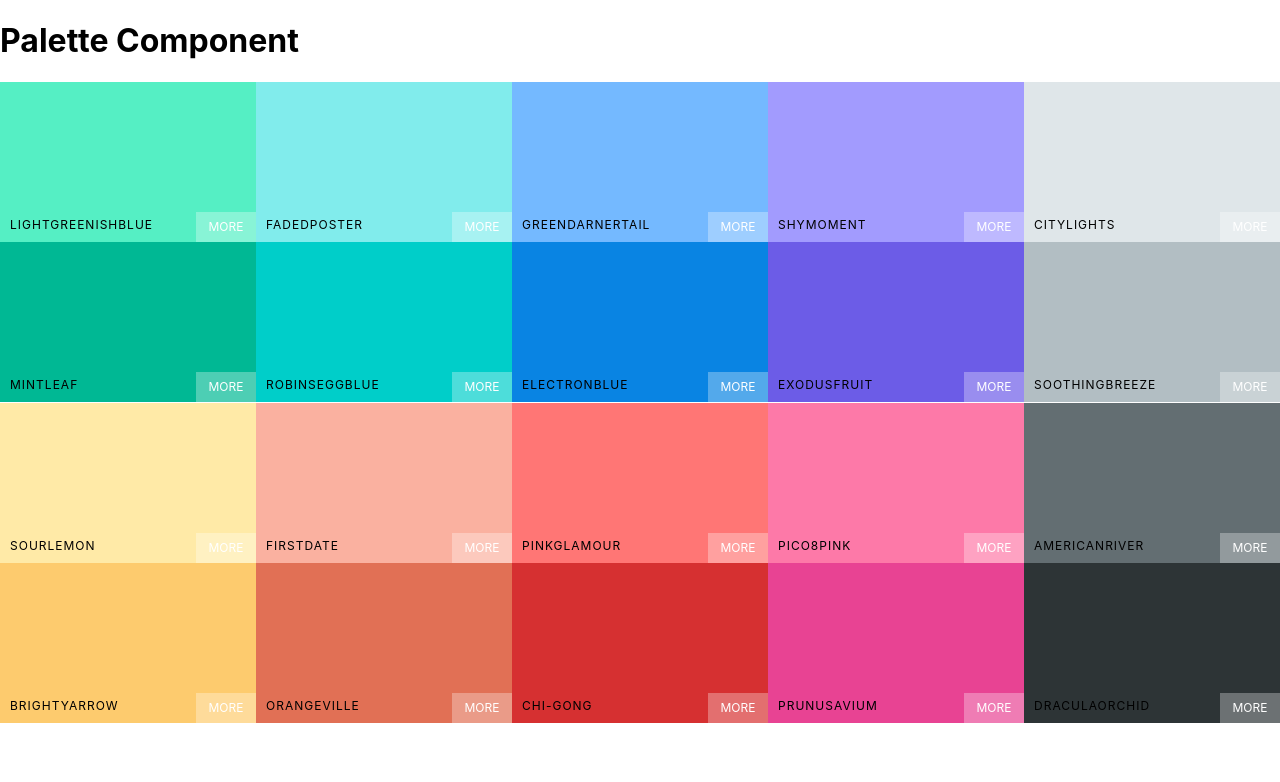
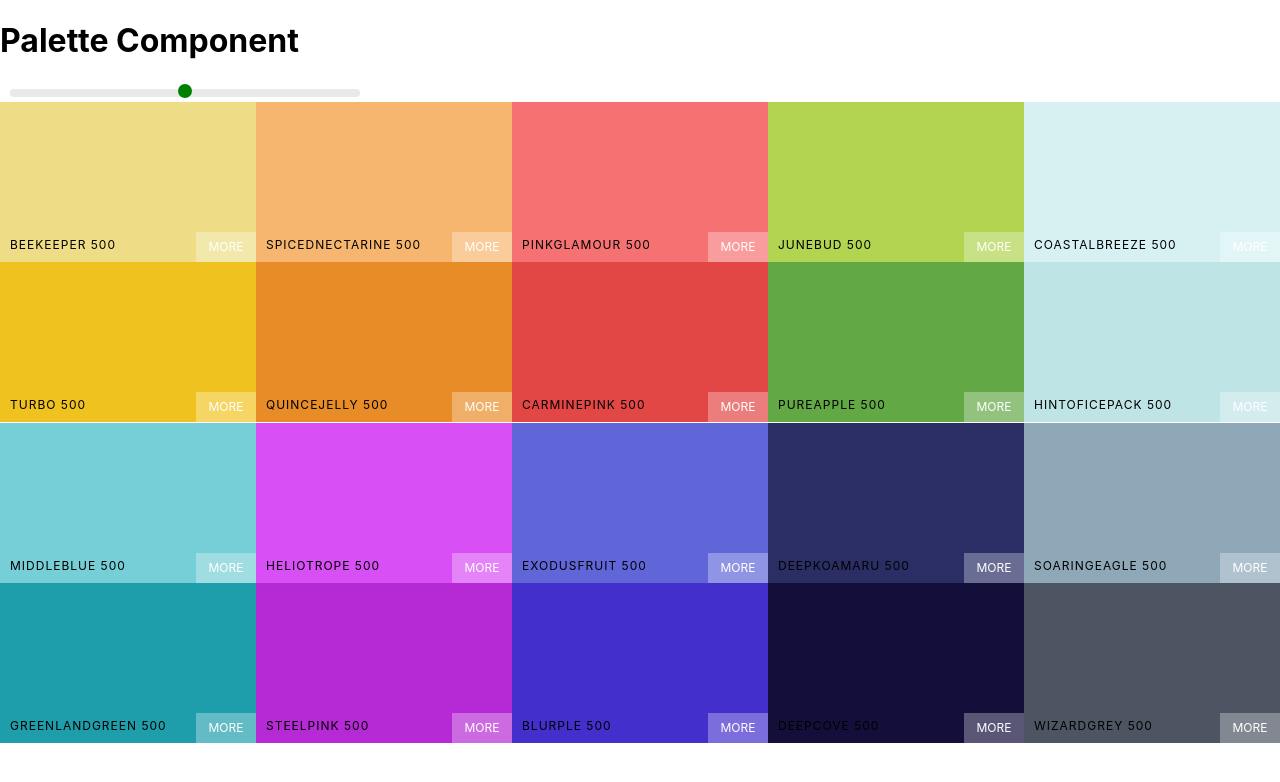
Before and after one commit to ozbo1973/color-app, a React (Create React App) app: page / in a window 1280 px wide. Shown: the top 782 px of the page. Built offline with nearby package versions, Linux system fonts and the light colour scheme.

Commit message:
build and style slider.

```diff
--- a/package.json
+++ b/package.json
@@ -5,6 +5,7 @@
   "dependencies": {
     "axios": "^0.19.0",
     "chroma-js": "^2.0.4",
+    "rc-slider": "^8.6.13",
     "react": "^16.8.6",
     "react-copy-to-clipboard": "^5.0.1",
     "react-dom": "^16.8.6",
--- a/src/App.js
+++ b/src/App.js
@@ -4,10 +4,9 @@ import { generatePalette } from "./helpers/colorHelper";
 import Palette from "./components/Palette";
 
 function App() {
-  console.log(generatePalette(paletteColors[3]));
   return (
     <div className="App">
-      <Palette {...paletteColors[3]} />
+      <Palette palette={generatePalette(paletteColors[4])} />
     </div>
   );
 }
--- a/src/components/ColorBox.js
+++ b/src/components/ColorBox.js
@@ -11,30 +11,20 @@ export default class ColorBox extends Component {
     });
   };
 
-  displayCopied = () => {
-    const { color, name } = this.props;
+  render() {
+    const { hex, name } = this.props;
     const { copied } = this.state;
     return (
-      <>
+      <CopyToClipboard text={hex} onCopy={this.handleCopy}>
+        <div className="ColorBox" style={{ backgroundColor: hex }}>
           <div
             className={`copy-color-box ${copied && "show"}`}
-          style={{ backgroundColor: color }}
+            style={{ backgroundColor: hex }}
           />
           <div className={`copy-msg ${copied && "show"}`}>
             <h1>copied!!</h1>
             <p>{name}</p>
           </div>
-      </>
-    );
-  };
-
-  render() {
-    const { color, name } = this.props;
-
-    return (
-      <CopyToClipboard text={color} onCopy={this.handleCopy}>
-        <div className="ColorBox" style={{ backgroundColor: color }}>
-          {this.displayCopied()}
           <div className="copy-content">
             <div className="ColorBox-content">
               <span>{name}</span>
--- a/src/components/Palette.js
+++ b/src/components/Palette.js
@@ -1,20 +1,36 @@
 import React, { Component } from "react";
 import ColorBox from "./ColorBox";
+import Slider from "rc-slider";
+import "rc-slider/assets/index.css";
+import "../styles/Palette.css";
 
 export default class Palette extends Component {
+  state = { level: 500 };
+
+  handleSlider = level => {
+    this.setState({ level });
+  };
+
   displayColorBoxes = () =>
-    this.props.colors.map(color => <ColorBox {...color} />);
+    this.props.palette.colors[this.state.level].map(color => (
+      <ColorBox {...color} />
+    ));
 
   render() {
-    const paletteStyle = { height: "100vh" };
-    const paletteColorsStyle = { height: "80%" };
+    const { level } = this.state;
     return (
-      <div className="Palette" style={paletteStyle}>
+      <div className="Palette">
         <h1>Palette Component</h1>
-        {/* navbar for palette */}
-        <div className="Palette-colors" style={paletteColorsStyle}>
-          {this.displayColorBoxes()}
+        <div className="slider">
+          <Slider
+            defaultValue={level}
+            min={100}
+            max={900}
+            step={level < 100 ? 50 : 100}
+            onAfterChange={this.handleSlider}
+          />
         </div>
+        <div className="Palette-colors">{this.displayColorBoxes()}</div>
         {/* footer goes here */}
       </div>
     );
--- /dev/null
+++ b/src/styles/Palette.css
@@ -0,0 +1,31 @@
+.Palette {
+  height: 100vh;
+}
+
+.Palette-colors {
+  height: 80%;
+}
+
+.slider {
+  width: 350px;
+  margin: 0 10px;
+  display: inline-block;
+}
+
+.rc-slider-track {
+  background-color: transparent;
+}
+
+.rc-slider-rail {
+  height: 8px;
+}
+
+.rc-slider-handle,
+.rc-slider-handle:active,
+.rc-slider-handle:focus,
+.rc-slider-handle:hover {
+  background-color: green;
+  outline: none;
+  border: 2px solid green;
+  box-shadow: none;
+}
```
Also changed, not shown: 1 other file (tests, documents, lock files or other folders). Lines whose indentation alone changed are shown as unchanged.
